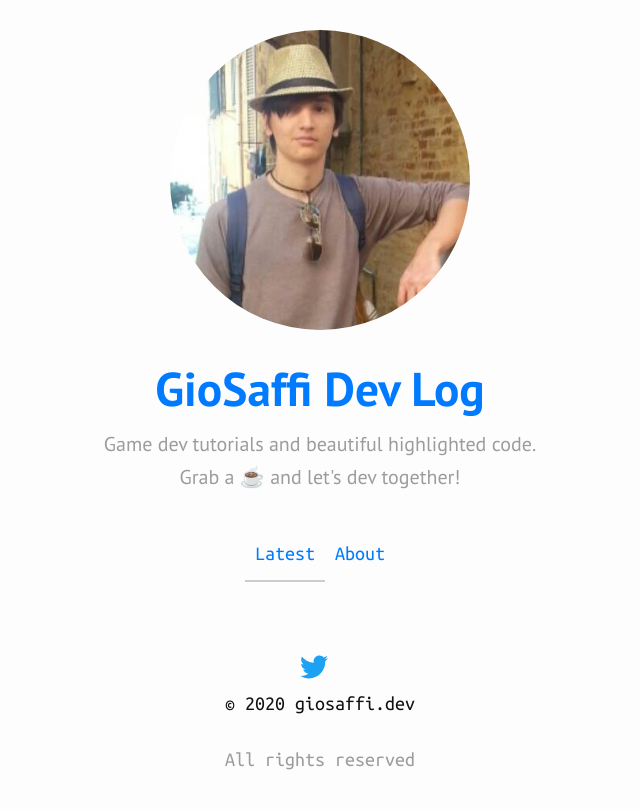
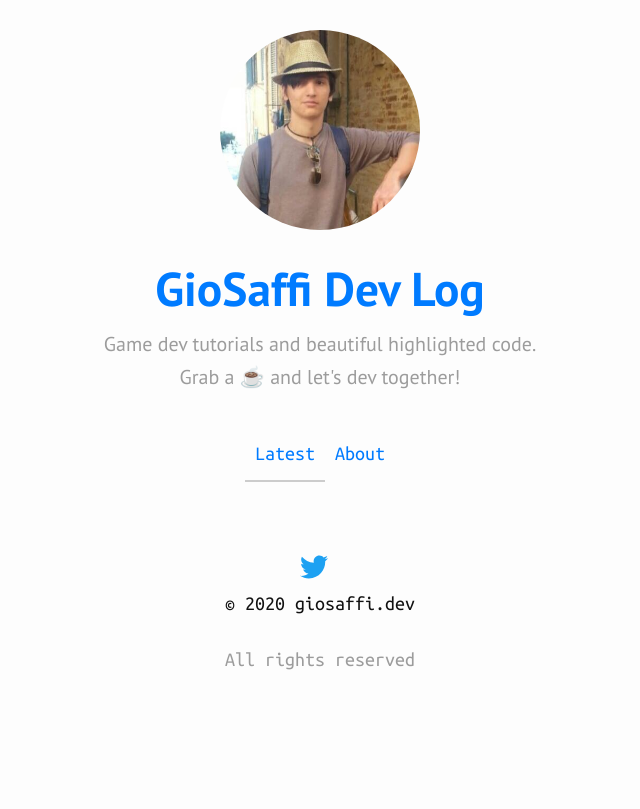
Before and after one commit to saffiriogiorgio/devlog, a Jekyll site: the page built from index.markdown, in a window 1280 px wide. Shown: the top 809 px of the page, without its empty margins (320-960 px from the left). Built offline with Jekyll 4.4.1, drawn with Linux system fonts in a browser that asks for light colours.

Commit message:
Update minima.scss

```diff
--- a/_sass/minima.scss
+++ b/_sass/minima.scss
@@ -33,8 +33,8 @@ $on-palm: 600px !default;
 $on-laptop: 800px !default;
 
 $max-header-img-size: 150px;
-$max-header-img-size-md: 200px;
-$max-header-img-size-lg: 300px;
+$max-header-img-size-md: 175px;
+$max-header-img-size-lg: 200px;
 
 // Import partials.
 @import "minima/base", "minima/syntax-highlighting";
```
